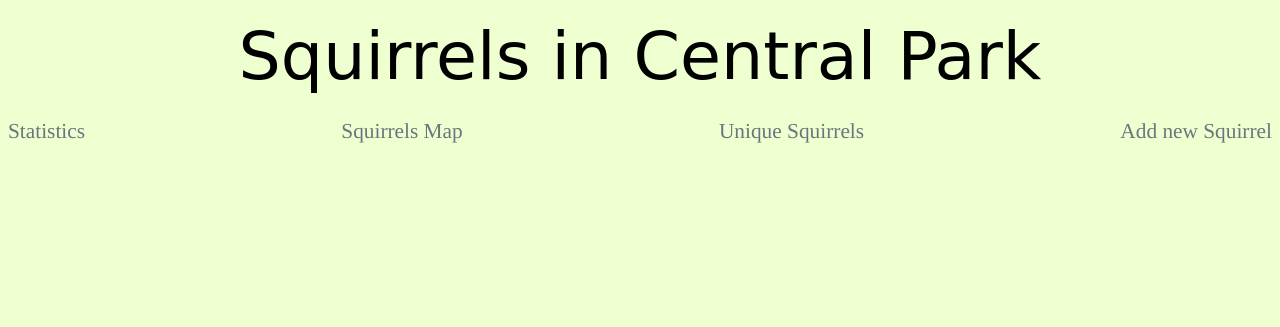
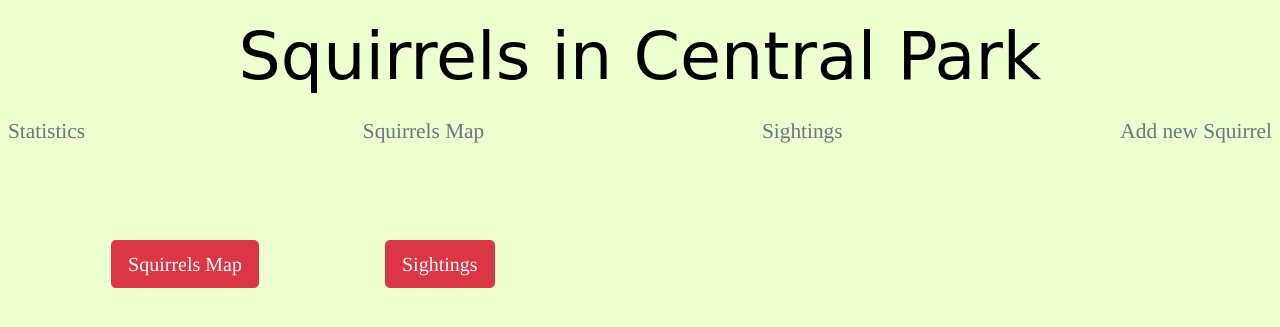
Before and after one commit to Jennifer-Zh/squirrel-project, a Django app: page / in a window 1280 px wide. Shown: the top 327 px of the page. Run offline with Django 3.2, Linux system fonts and the light colour scheme; some libraries are stand-ins or nearby versions.

Commit message:
correct error

```diff
--- a/squirrel/templates/index.html
+++ b/squirrel/templates/index.html
@@ -33,10 +33,22 @@
    <nav class="nav d-flex justify-content-between">
       <a class="p-2 text-muted" href="/sightings/stats/">Statistics</a >
       <a class="p-2 text-muted" href="/map/">Squirrels Map</a >
-      <a class="p-2 text-muted" href="/sightings/">Unique  Squirrels</a >
+      <a class="p-2 text-muted" href="/sightings/">Sightings</a >
       <a class="p-2 text-muted" href="/sightings/add/">Add new Squirrel</a >
    </nav>
   </div>
+  <div class="container row pt-5">
+    <a href='/map/' class='col-4'>
+      <center>
+        <button type="button" class='btn btn-lg btn-danger button mt-4'>Squirrels Map</button>
+      </center>
+    </a>
+        <a href='/sightings/' class='col-4'>
+
+        <button type="button" class='btn btn-lg btn-danger button mt-4'>Sightings</button>
+
+    </a>
+  <div>
   <script src="https://code.jquery.com/jquery-3.4.0.min.js"
     integrity="sha256-BJeo0qm959uMBGb65z40ejJYGSgR7REI4+CW1fNKwOg=" crossorigin="anonymous"></script>
   <script src="https://cdnjs.cloudflare.com/ajax/libs/popper.js/1.14.7/umd/popper.min.js"
--- a/squirrel/templates/sighting.html
+++ b/squirrel/templates/sighting.html
@@ -29,6 +29,12 @@
 
 <body>
   <h1 class="strong mt-3 text-center">List of Unique Squirrels</h1>
+  <div class="nav-scroller py-1 mb-2">
+   <nav class="nav d-flex justify-content-between">
+      <a class="p-2 text-muted" href="/sightings/stats/">Statistics</a >
+      <a class="p-2 text-muted" href="/sightings/add/">Add new Squirrel</a >
+   </nav>
+  </div>
   <div>
     <ul>
       {% for squirrel in squirrels %}
--- a/squirrel/urls.py
+++ b/squirrel/urls.py
@@ -8,7 +8,9 @@ urlpatterns = [
     path('', views.index),
     path('map/', views.map, name='map'),
     path('sightings/', views.sighting),
+    path('sightings/stats/', views.stats, name='stats'),
     path('sightings/add/', views.sighting_add,name='add'),
     path('sightings/<unique_id>/', views.sighting_update, name='update'),
-    path('sightings/stats/', views.stats, name='stats'),
-]
+   # path('sightings/stats/', views.stats, name='stats'),
+   # path('sightings/add/', views.sighting_add,name='add'),
+    ]
--- a/squirrel/views.py
+++ b/squirrel/views.py
@@ -53,8 +53,8 @@ def sighting_add(request):
 
 def stats(request):
     squirrels = Squirrel.objects.all()
-    running= Squirrel.objects.filter(Running='TRUE').count()
-    chasing=Squirrel.objects.filter(Chasing='TRUE').count()
+    running= Squirrel.objects.filter(Running=True).count()
+    chasing=Squirrel.objects.filter(Chasing=True).count()
     context = {
             'Squirrels Running' : running,
             'Squirrels Chasing': chasing,
```
